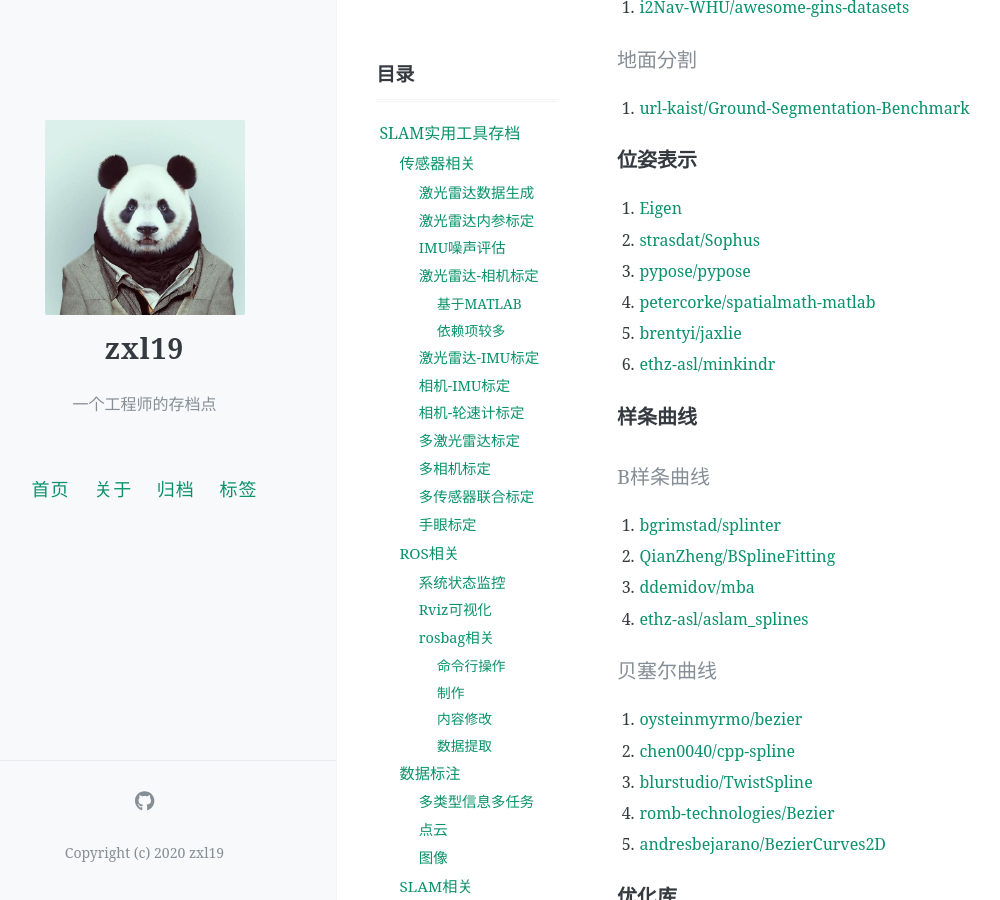
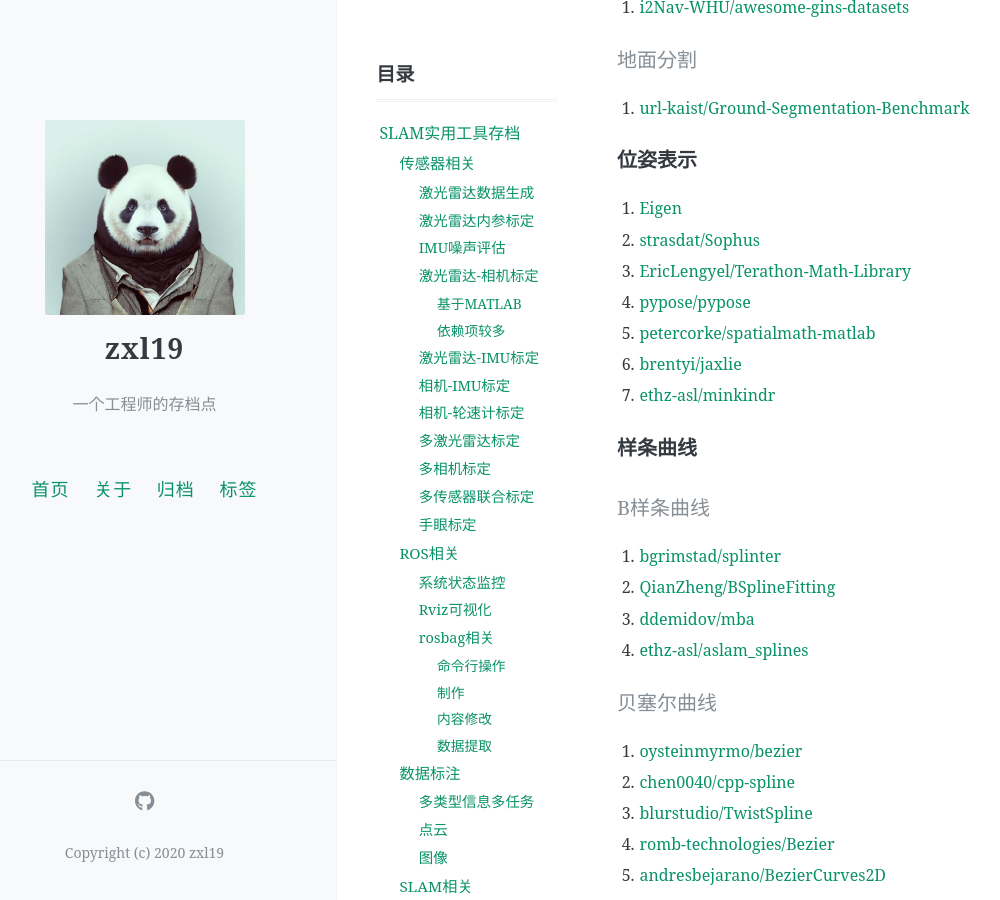
Before and after one commit to zxl19/zxl19.github.io, a Jekyll site: the page built from _posts/2021-05-25-slam-tool.md, in a window 1280 px wide and 900 px high, scrolled down 6359 px. Shown: the whole window, without its empty margins (47-1047 px from the left). Built offline with Jekyll 4.4.1, drawn with Linux system fonts in a browser that asks for light colours; comment, search, counter and statistics services are not loaded.

Commit message:
Update Posts

```diff
--- a/_posts/2021-05-25-slam-tool.md
+++ b/_posts/2021-05-25-slam-tool.md
@@ -239,10 +239,11 @@ pinned: false
 
 1. [Eigen](http://eigen.tuxfamily.org)
 2. [strasdat/Sophus](https://github.com/strasdat/Sophus)
-3. [pypose/pypose](https://github.com/pypose/pypose)
-4. [petercorke/spatialmath-matlab](https://github.com/petercorke/spatialmath-matlab)
-5. [brentyi/jaxlie](https://github.com/brentyi/jaxlie)
-6. [ethz-asl/minkindr](https://github.com/ethz-asl/minkindr)
+3. [EricLengyel/Terathon-Math-Library](https://github.com/EricLengyel/Terathon-Math-Library)
+4. [pypose/pypose](https://github.com/pypose/pypose)
+5. [petercorke/spatialmath-matlab](https://github.com/petercorke/spatialmath-matlab)
+6. [brentyi/jaxlie](https://github.com/brentyi/jaxlie)
+7. [ethz-asl/minkindr](https://github.com/ethz-asl/minkindr)
 
 ### 样条曲线
 
```
Also changed, not shown: other parts of _posts/2021-05-25-slam-tool.md (+1 -0 lines), _posts/2021-06-01-cpp-library.md (+1 -1 lines), _posts/TODO-go-note.md (added), _posts/TODO-protobuf-note.md (added).
